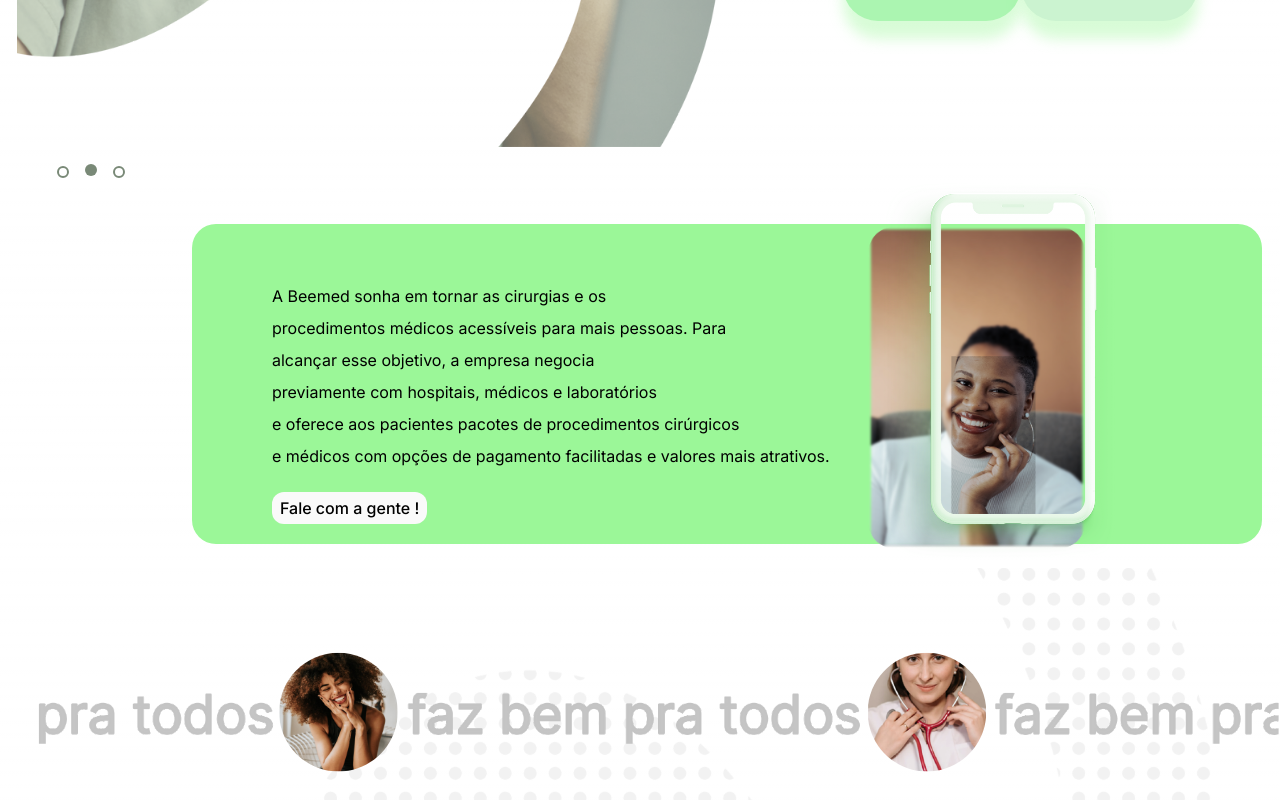
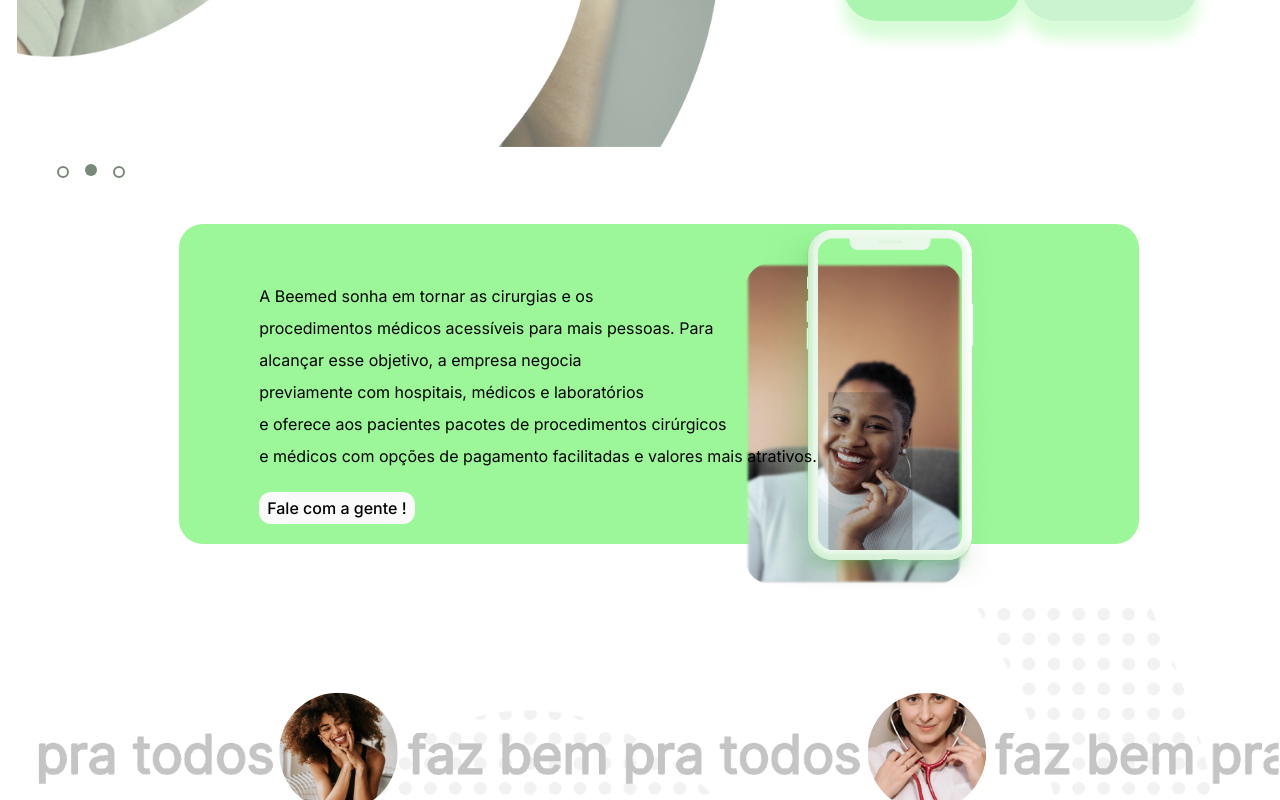
Before and after one commit to odevnicolas/beemed, a Next.js app: page / in a window 1280 px wide. Shown: the part 541-1341 px from the top of the page. Built offline with nearby package versions, Linux system fonts and the light colour scheme.

Commit message:
atualização

```diff
--- a/src/components/TipoProced/proced.tsx
+++ b/src/components/TipoProced/proced.tsx
@@ -14,7 +14,7 @@ const images = [
 const TipoProced: React.FC = () => {
   return (
     <div className="float-right w-[45%] mr-[2%] -mt-[2%] p-10">
-      <div className=" float-left  -ml-[141.5%] mt-[-28%]">
+      <div className=" float-left -ml-[141.5%] mt-[-28%]">
        <Carousel
        images={images}
        imageClassName="h-[45rem]"
--- a/src/pages/Home/index.tsx
+++ b/src/pages/Home/index.tsx
@@ -14,7 +14,7 @@ const Home: React.FC = () => {
       <Header activeRoute={activeRote} />
       <Social />
       <Proced />
-      <div className=" mt-[52%] mb-[5%] ml-[15%]  bg-[#9BF798]  rounded-3xl w-[1070px] h-80">
+      <div className=" mt-[52%] mb-[5%] ml-[14%] bg-[#9BF798]  rounded-3xl w-[75%] h-[20rem]">
         <div className=" px-20 py-14">
           <p className="text-[16px] leading-8 font-normal text-black">
             A Beemed sonha em tornar as cirurgias e os
```
